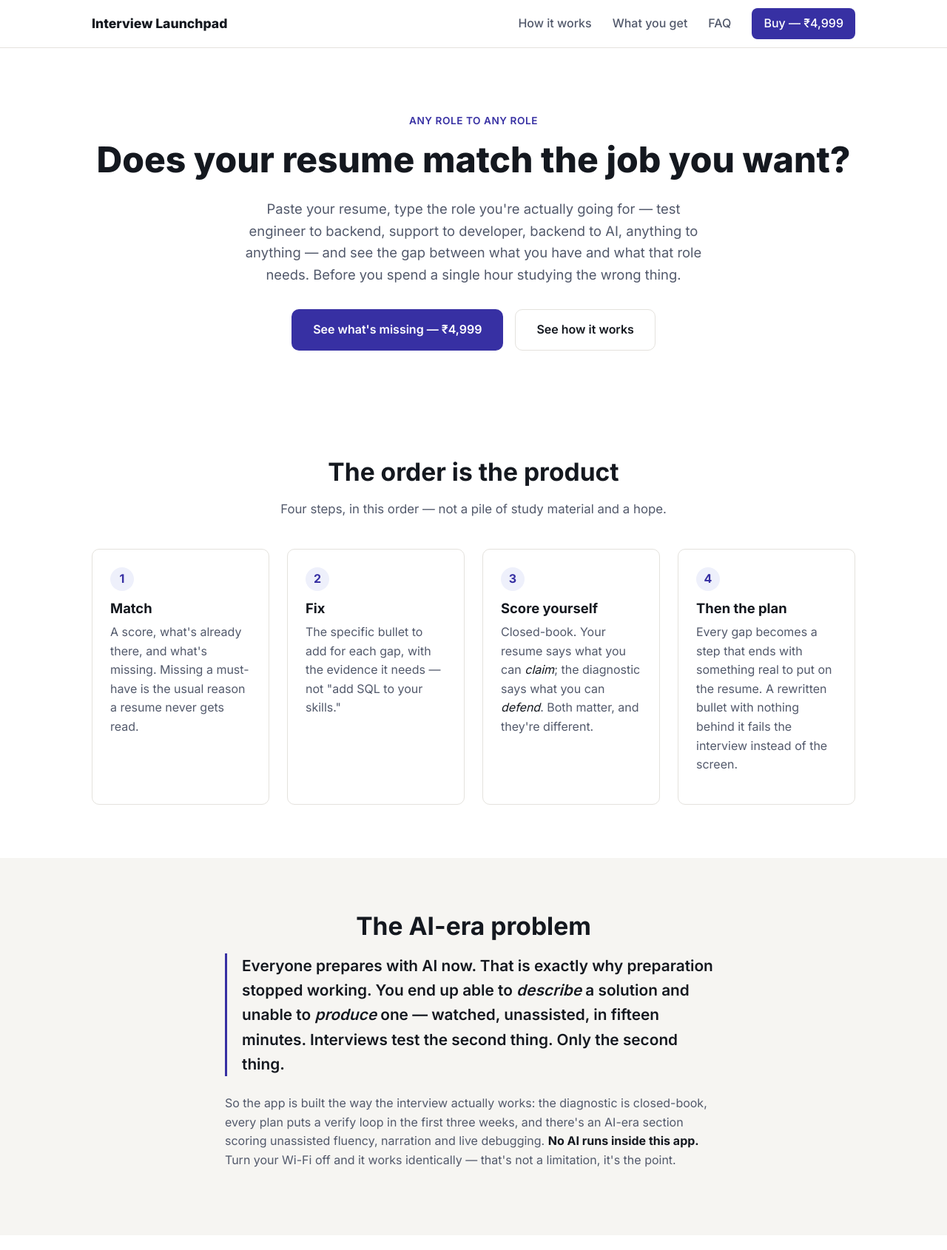
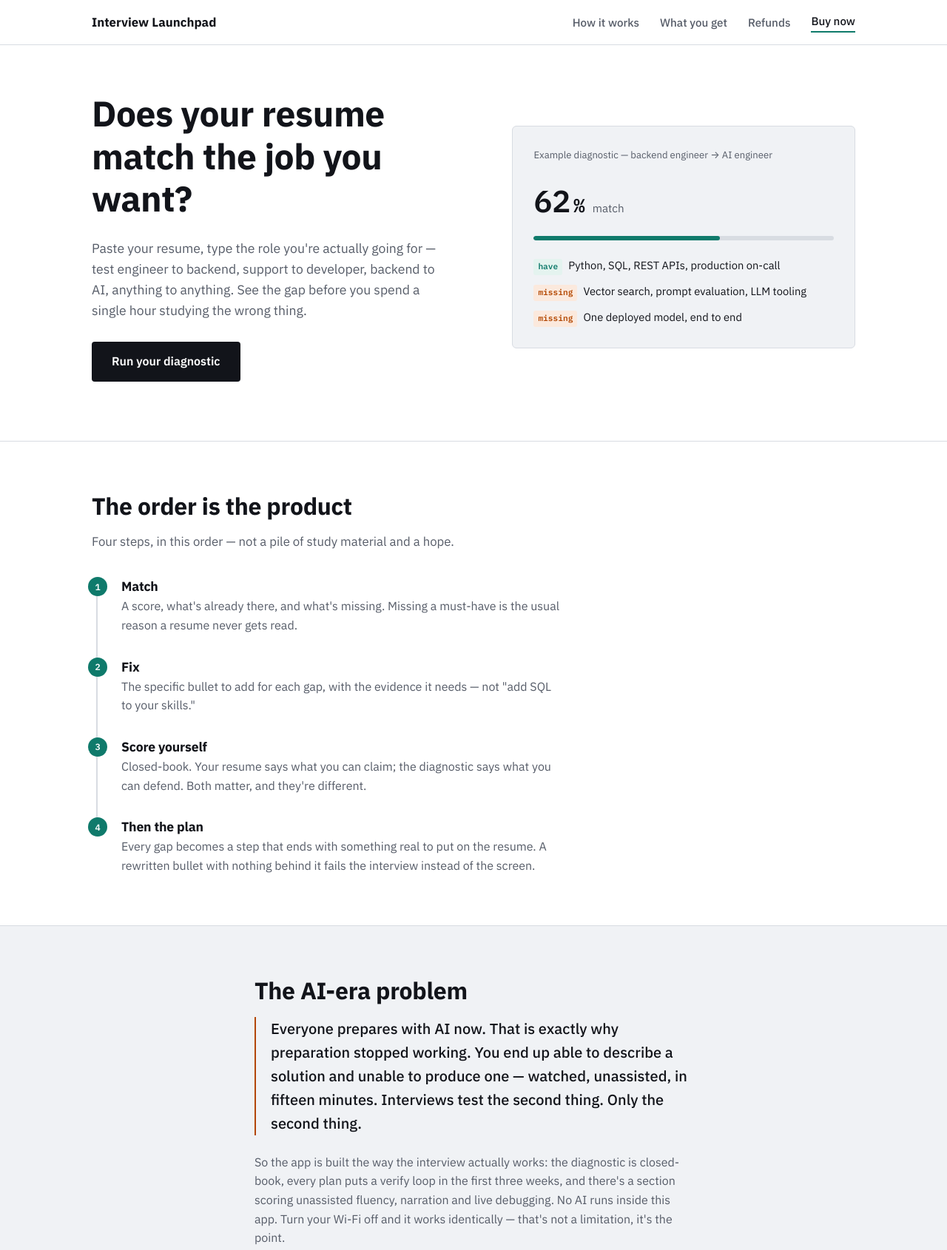
Before and after one commit to siddharth-sharma-dev668/practice-2026, a website: page website/index.html in a window 1280 px wide. Shown: the top 1690 px of the page at 74% size. Drawn offline with Linux system fonts and the light colour scheme.

Commit message:
Redesign sales page: diagnostic-readout hero, ledger steps, spec-sheet layout
Replaces generic SaaS-template visual language (tracked-out caps eyebrow,
uniform rounded card grids, fade-up-on-scroll per section, em-dash button
labels, middle-dot footer links) with a design grounded in the product's
own mechanic: an example match-score readout in the hero, a connected
ledger for the four ordered steps, and a spec-sheet definition list for
what's included. IBM Plex Sans/Mono, teal/rust signal-vs-gap color system.

```diff
--- a/website/index.html
+++ b/website/index.html
@@ -7,7 +7,7 @@
 <meta name="description" content="Paste your resume, type the role you want, and see the gap between them before you study a single hour. Any role to any role — ₹4,999.">
 <link rel="preconnect" href="https://fonts.googleapis.com">
 <link rel="preconnect" href="https://fonts.gstatic.com" crossorigin>
-<link href="https://fonts.googleapis.com/css2?family=Inter:wght@400;500;600;700;800&display=swap" rel="stylesheet">
+<link href="https://fonts.googleapis.com/css2?family=IBM+Plex+Sans:wght@400;500;600;700&family=IBM+Plex+Mono:wght@500;600&display=swap" rel="stylesheet">
 <link rel="stylesheet" href="style.css">
 </head>
 <body>
@@ -21,8 +21,8 @@
     <nav id="site-nav" class="site-nav">
       <a href="#how">How it works</a>
       <a href="#included">What you get</a>
-      <a href="#faq">FAQ</a>
-      <a href="#buy" class="nav-cta">Buy — ₹4,999</a>
+      <a href="#faq">Refunds</a>
+      <a href="#buy" class="nav-cta">Buy now</a>
     </nav>
   </div>
 </header>
@@ -30,105 +30,116 @@
 <main id="top">
 
   <section class="hero">
-    <div class="wrap">
-      <p class="eyebrow">Any role to any role</p>
-      <h1>Does your resume match the job you want?</h1>
-      <p class="hero-sub">Paste your resume, type the role you're actually going for — test engineer to backend, support to developer, backend to AI, anything to anything — and see the gap between what you have and what that role needs. Before you spend a single hour studying the wrong thing.</p>
-      <div class="hero-actions">
-        <a href="#buy" class="btn btn-primary">See what's missing — ₹4,999</a>
-        <a href="#how" class="btn btn-ghost">See how it works</a>
+    <div class="wrap hero-grid">
+      <div class="hero-copy">
+        <h1>Does your resume match the job you want?</h1>
+        <p class="hero-sub">Paste your resume, type the role you're actually going for — test engineer to backend, support to developer, backend to AI, anything to anything. See the gap before you spend a single hour studying the wrong thing.</p>
+        <a href="#buy" class="btn btn-primary">Run your diagnostic</a>
+      </div>
+      <div class="hero-readout" aria-label="Example diagnostic result">
+        <p class="readout-label">Example diagnostic — backend engineer → AI engineer</p>
+        <div class="readout-score">
+          <span class="readout-num" id="readout-num">0</span><span class="readout-pct">%</span>
+          <span class="readout-caption">match</span>
+        </div>
+        <div class="readout-bar"><div class="readout-fill" id="readout-fill"></div></div>
+        <ul class="readout-list">
+          <li><span class="tag tag-have">have</span> Python, SQL, REST APIs, production on-call</li>
+          <li><span class="tag tag-gap">missing</span> Vector search, prompt evaluation, LLM tooling</li>
+          <li><span class="tag tag-gap">missing</span> One deployed model, end to end</li>
+        </ul>
       </div>
     </div>
   </section>
 
-  <section id="how" class="section" data-reveal>
+  <section id="how" class="section">
     <div class="wrap">
       <h2>The order is the product</h2>
       <p class="section-lede">Four steps, in this order — not a pile of study material and a hope.</p>
-      <div class="step-grid">
-        <div class="step-card">
-          <span class="step-num">1</span>
+      <ol class="ledger">
+        <li>
           <h3>Match</h3>
           <p>A score, what's already there, and what's missing. Missing a must-have is the usual reason a resume never gets read.</p>
-        </div>
-        <div class="step-card">
-          <span class="step-num">2</span>
+        </li>
+        <li>
           <h3>Fix</h3>
           <p>The specific bullet to add for each gap, with the evidence it needs — not "add SQL to your skills."</p>
-        </div>
-        <div class="step-card">
-          <span class="step-num">3</span>
+        </li>
+        <li>
           <h3>Score yourself</h3>
-          <p>Closed-book. Your resume says what you can <em>claim</em>; the diagnostic says what you can <em>defend</em>. Both matter, and they're different.</p>
-        </div>
-        <div class="step-card">
-          <span class="step-num">4</span>
+          <p>Closed-book. Your resume says what you can claim; the diagnostic says what you can defend. Both matter, and they're different.</p>
+        </li>
+        <li>
           <h3>Then the plan</h3>
           <p>Every gap becomes a step that ends with something real to put on the resume. A rewritten bullet with nothing behind it fails the interview instead of the screen.</p>
-        </div>
-      </div>
+        </li>
+      </ol>
     </div>
   </section>
 
-  <section class="section section-alt" data-reveal>
+  <section class="section section-panel">
     <div class="wrap wrap-narrow">
       <h2>The AI-era problem</h2>
       <blockquote class="pull-quote">
-        Everyone prepares with AI now. That is exactly why preparation stopped working. You end up able to <em>describe</em> a solution and unable to <em>produce</em> one — watched, unassisted, in fifteen minutes. Interviews test the second thing. Only the second thing.
+        Everyone prepares with AI now. That is exactly why preparation stopped working. You end up able to describe a solution and unable to produce one — watched, unassisted, in fifteen minutes. Interviews test the second thing. Only the second thing.
       </blockquote>
-      <p>So the app is built the way the interview actually works: the diagnostic is closed-book, every plan puts a verify loop in the first three weeks, and there's an AI-era section scoring unassisted fluency, narration and live debugging. <strong>No AI runs inside this app.</strong> Turn your Wi-Fi off and it works identically — that's not a limitation, it's the point.</p>
+      <p>So the app is built the way the interview actually works: the diagnostic is closed-book, every plan puts a verify loop in the first three weeks, and there's a section scoring unassisted fluency, narration and live debugging. No AI runs inside this app. Turn your Wi-Fi off and it works identically — that's not a limitation, it's the point.</p>
     </div>
   </section>
 
-  <section id="included" class="section" data-reveal>
-    <div class="wrap">
+  <section id="included" class="section">
+    <div class="wrap wrap-narrow">
       <h2>What ₹4,999 gets you</h2>
       <p class="section-lede">Not a file. A continuous system.</p>
-      <div class="included-grid">
-        <div class="included-item">
-          <h3>The app</h3>
-          <p>Diagnostic, adaptive plan, progress tracking. Yours forever — no subscription, no login.</p>
+      <dl class="spec-list">
+        <div class="spec-row">
+          <dt>The app</dt>
+          <dd>Diagnostic, adaptive plan, progress tracking. Yours forever — no subscription, no login.</dd>
         </div>
-        <div class="included-item">
-          <h3>One live 45-minute debrief</h3>
-          <p>Reply to your receipt to book it. Two slots a week, so book early — redeem within 90 days.</p>
+        <div class="spec-row">
+          <dt>One live debrief</dt>
+          <dd>45 minutes. Reply to your receipt to book it. Two slots a week, so book early — redeem within 90 days.</dd>
         </div>
-        <div class="included-item">
-          <h3>12 months of updates</h3>
-          <p>New question packs and topics, emailed as they ship.</p>
+        <div class="spec-row">
+          <dt>12 months of updates</dt>
+          <dd>New question packs and topics, emailed as they ship.</dd>
         </div>
-        <div class="included-item">
-          <h3>Quarterly re-diagnostic</h3>
-          <p>A fresh pack every ~3 months. Retake it, compare with your first score, see what actually moved.</p>
+        <div class="spec-row">
+          <dt>Quarterly re-diagnostic</dt>
+          <dd>A fresh pack every ~3 months. Retake it, compare with your first score, see what actually moved.</dd>
         </div>
-      </div>
-      <p class="price-note">₹4,999 <span class="price-alt">(~$59)</span> — one-time, not a subscription.</p>
+      </dl>
+      <p class="price-note"><span class="mono">₹4,999</span> <span class="price-alt">(~$59)</span> — one-time, not a subscription.</p>
     </div>
   </section>
 
-  <section id="buy" class="section section-alt" data-reveal>
+  <section id="buy" class="section section-panel">
     <div class="wrap wrap-narrow">
       <h2>Get your diagnostic</h2>
-      <p class="section-lede">Fill this in, pay, and your download link + booking instructions land in your inbox.</p>
+      <p class="section-lede">Fill this in, pay, and your download link and booking instructions land in your inbox.</p>
       <form id="buy-form" novalidate>
-        <label for="buy-name">Name</label>
-        <input type="text" id="buy-name" name="name" required autocomplete="name">
-        <label for="buy-email">Email</label>
-        <input type="email" id="buy-email" name="email" required autocomplete="email">
+        <div class="field">
+          <label for="buy-name">Name</label>
+          <input type="text" id="buy-name" name="name" required autocomplete="name">
+        </div>
+        <div class="field">
+          <label for="buy-email">Email</label>
+          <input type="email" id="buy-email" name="email" required autocomplete="email">
+        </div>
         <button type="submit" id="buy-submit" class="btn btn-primary btn-block">Buy for ₹4,999</button>
         <p id="buy-status" class="buy-status" role="status" aria-live="polite"></p>
       </form>
     </div>
   </section>
 
-  <section class="section" data-reveal>
+  <section class="section">
     <div class="wrap wrap-narrow">
       <h2>Your resume never leaves your device</h2>
-      <p>There's no server, no account, no telemetry, and nothing is uploaded. You don't have to take that on faith: <strong>turn off your Wi-Fi and use the whole thing</strong> — it works identically. That's the proof.</p>
+      <p>There's no server, no account, no telemetry, and nothing is uploaded. You don't have to take that on faith: turn off your Wi-Fi and use the whole thing — it works identically. That's the proof.</p>
     </div>
   </section>
 
-  <section id="faq" class="section section-alt" data-reveal>
+  <section id="faq" class="section section-panel">
     <div class="wrap wrap-narrow">
       <h2>Refunds</h2>
       <blockquote class="pull-quote pull-quote-small">
@@ -142,11 +153,11 @@
 <footer class="site-footer">
   <div class="wrap footer-inner">
     <p>Questions or refunds: <a href="mailto:launchpadinterview@gmail.com">launchpadinterview@gmail.com</a></p>
-    <p class="footer-links">
-      <a href="legal/LICENSE.txt">Licence</a> ·
-      <a href="legal/DISCLAIMER.md">Disclaimer</a> ·
-      <a href="legal/REFUND_POLICY.md">Refund policy</a>
-    </p>
+    <ul class="footer-links">
+      <li><a href="legal/LICENSE.txt">Licence</a></li>
+      <li><a href="legal/DISCLAIMER.md">Disclaimer</a></li>
+      <li><a href="legal/REFUND_POLICY.md">Refund policy</a></li>
+    </ul>
     <p class="footer-copy">© 2026 Interview Launchpad</p>
   </div>
 </footer>
--- a/website/script.js
+++ b/website/script.js
@@ -15,23 +15,29 @@
     });
   });
 
-  // Scroll-reveal
-  var revealTargets = document.querySelectorAll("[data-reveal]");
-  if ("IntersectionObserver" in window) {
-    var observer = new IntersectionObserver(
-      function (entries) {
-        entries.forEach(function (entry) {
-          if (entry.isIntersecting) {
-            entry.target.classList.add("is-visible");
-            observer.unobserve(entry.target);
-          }
-        });
-      },
-      { threshold: 0.12 }
-    );
-    revealTargets.forEach(function (el) { observer.observe(el); });
-  } else {
-    revealTargets.forEach(function (el) { el.classList.add("is-visible"); });
+  // Hero diagnostic readout: one deliberate on-load moment, not a scroll effect.
+  var readoutNum = document.getElementById("readout-num");
+  var readoutFill = document.getElementById("readout-fill");
+  var targetScore = 62;
+  var reduceMotion = window.matchMedia("(prefers-reduced-motion: reduce)").matches;
+  if (readoutNum && readoutFill) {
+    if (reduceMotion) {
+      readoutNum.textContent = String(targetScore);
+      readoutFill.style.width = targetScore + "%";
+    } else {
+      requestAnimationFrame(function () {
+        readoutFill.style.width = targetScore + "%";
+      });
+      var start = null;
+      var duration = 900;
+      function tick(ts) {
+        if (start === null) start = ts;
+        var progress = Math.min((ts - start) / duration, 1);
+        readoutNum.textContent = String(Math.round(progress * targetScore));
+        if (progress < 1) requestAnimationFrame(tick);
+      }
+      requestAnimationFrame(tick);
+    }
   }
 
   // Buy flow
--- a/website/style.css
+++ b/website/style.css
@@ -1,145 +1,187 @@
 :root {
-  --bg: #ffffff;
-  --bg-alt: #f6f5f2;
-  --ink: #14181f;
-  --ink-soft: #52596b;
-  --accent: #3730a3;
-  --accent-tint: #eef0fb;
-  --border: #e4e2dd;
-  --success: #15803d;
-  --success-bg: #ecfdf3;
+  --paper: #ffffff;
+  --panel: #f0f2f5;
+  --ink: #12141a;
+  --ink-mute: #565c68;
+  --line: #d8dce2;
+  --signal: #0f7a6b;
+  --signal-soft: #e4f3ef;
+  --gap: #b34700;
+  --gap-soft: #fbe9dd;
   --error: #b91c1c;
-  --error-bg: #fef2f2;
-  --radius: 10px;
   --wrap: 1080px;
+  --sans: 'IBM Plex Sans', system-ui, -apple-system, Segoe UI, sans-serif;
+  --mono: 'IBM Plex Mono', 'SF Mono', Consolas, monospace;
 }
 
 * { box-sizing: border-box; }
-html { scroll-behavior: smooth; }
 body {
   margin: 0;
-  font-family: 'Inter', system-ui, -apple-system, Segoe UI, sans-serif;
+  font-family: var(--sans);
   color: var(--ink);
-  background: var(--bg);
+  background: var(--paper);
   line-height: 1.6;
   -webkit-font-smoothing: antialiased;
 }
-h1, h2, h3 { font-weight: 700; line-height: 1.2; margin: 0 0 0.5em; }
-h1 { font-size: clamp(2rem, 5vw, 3rem); font-weight: 800; }
-h2 { font-size: clamp(1.5rem, 3.5vw, 2.1rem); }
-h3 { font-size: 1.15rem; }
-p { margin: 0 0 1em; color: var(--ink-soft); }
-a { color: var(--accent); text-decoration: none; }
-strong, em { color: var(--ink); }
+h1, h2, h3 { font-family: var(--sans); font-weight: 700; line-height: 1.2; margin: 0 0 0.5em; letter-spacing: -0.01em; }
+h1 { font-size: clamp(2.1rem, 4.6vw, 3rem); }
+h2 { font-size: clamp(1.5rem, 3.2vw, 2rem); }
+h3 { font-size: 1.1rem; }
+p { margin: 0 0 1em; color: var(--ink-mute); max-width: 62ch; }
+a { color: var(--signal); text-decoration: none; }
+a:hover { text-decoration: underline; }
+strong { color: var(--ink); }
+.mono { font-family: var(--mono); font-variant-numeric: tabular-nums; }
+
+:focus-visible { outline: 2px solid var(--signal); outline-offset: 2px; }
 
 .wrap { max-width: var(--wrap); margin: 0 auto; padding: 0 24px; }
-.wrap-narrow { max-width: 720px; }
+.wrap-narrow { max-width: 640px; }
 
 .btn {
   display: inline-block;
-  padding: 14px 28px;
-  border-radius: var(--radius);
+  padding: 13px 26px;
+  font-family: var(--sans);
   font-weight: 600;
   font-size: 1rem;
   border: 1px solid transparent;
+  border-radius: 4px;
   cursor: pointer;
-  transition: transform 0.15s ease, box-shadow 0.15s ease;
 }
-.btn-primary { background: var(--accent); color: #fff; }
-.btn-primary:hover { box-shadow: 0 6px 16px rgba(55, 48, 163, 0.25); transform: translateY(-1px); }
-.btn-primary:disabled { opacity: 0.6; cursor: not-allowed; transform: none; box-shadow: none; }
-.btn-ghost { background: transparent; color: var(--ink); border-color: var(--border); }
-.btn-ghost:hover { border-color: var(--accent); color: var(--accent); }
+.btn-primary { background: var(--ink); color: #fff; }
+.btn-primary:hover { background: var(--signal); text-decoration: none; }
+.btn-primary:disabled { opacity: 0.55; cursor: not-allowed; }
 .btn-block { display: block; width: 100%; text-align: center; }
 
 /* Header */
 .site-header {
   position: sticky; top: 0; z-index: 20;
-  background: #ffffff;
-  border-bottom: 1px solid var(--border);
+  background: var(--paper);
+  border-bottom: 1px solid var(--line);
 }
-.header-inner { display: flex; align-items: center; justify-content: space-between; height: 64px; }
-.wordmark { font-weight: 800; font-size: 1.1rem; color: var(--ink); }
+.header-inner { display: flex; align-items: center; justify-content: space-between; height: 60px; }
+.wordmark { font-weight: 700; font-size: 1.05rem; color: var(--ink); }
 .site-nav { display: flex; align-items: center; gap: 28px; }
-.site-nav a { color: var(--ink-soft); font-weight: 500; }
-.site-nav a:hover { color: var(--accent); }
-.nav-cta { background: var(--accent); color: #fff !important; padding: 8px 16px; border-radius: 8px; }
+.site-nav a { color: var(--ink-mute); font-weight: 500; font-size: 0.95rem; }
+.site-nav a:hover { color: var(--ink); text-decoration: none; }
+.nav-cta { color: var(--ink) !important; font-weight: 600; border-bottom: 2px solid var(--signal); padding-bottom: 2px; }
 .nav-toggle { display: none; flex-direction: column; gap: 4px; background: none; border: none; cursor: pointer; padding: 8px; }
-.nav-toggle span { width: 22px; height: 2px; background: var(--ink); display: block; }
+.nav-toggle span { width: 20px; height: 2px; background: var(--ink); display: block; }
 
 /* Hero */
-.hero { padding: 88px 0 72px; text-align: center; }
-.eyebrow { color: var(--accent); font-weight: 600; letter-spacing: 0.04em; text-transform: uppercase; font-size: 0.85rem; margin-bottom: 12px; }
-.hero-sub { font-size: 1.15rem; max-width: 640px; margin: 0 auto 32px; }
-.hero-actions { display: flex; gap: 16px; justify-content: center; flex-wrap: wrap; }
+.hero { padding: 64px 0 80px; }
+.hero-grid { display: grid; grid-template-columns: 1.05fr 0.95fr; gap: 56px; align-items: center; }
+.hero-sub { font-size: 1.1rem; max-width: 46ch; margin-bottom: 28px; }
+
+.hero-readout {
+  background: var(--panel);
+  border: 1px solid var(--line);
+  border-radius: 6px;
+  padding: 28px;
+}
+.readout-label { font-size: 0.82rem; color: var(--ink-mute); margin-bottom: 18px; }
+.readout-score { display: flex; align-items: baseline; gap: 4px; margin-bottom: 14px; }
+.readout-num, .readout-pct { font-family: var(--mono); font-weight: 600; font-size: 2.6rem; color: var(--ink); }
+.readout-pct { font-size: 1.6rem; }
+.readout-caption { font-size: 0.95rem; color: var(--ink-mute); margin-left: 6px; }
+.readout-bar { height: 6px; background: var(--line); border-radius: 3px; overflow: hidden; margin-bottom: 22px; }
+.readout-fill { height: 100%; width: 0%; background: var(--signal); border-radius: 3px; transition: width 1.1s cubic-bezier(0.16, 1, 0.3, 1); }
+.readout-list { list-style: none; margin: 0; padding: 0; display: flex; flex-direction: column; gap: 10px; }
+.readout-list li { font-size: 0.92rem; color: var(--ink); display: flex; align-items: baseline; gap: 8px; }
+.tag {
+  font-family: var(--mono); font-size: 0.7rem; font-weight: 600;
+  padding: 2px 6px; border-radius: 3px; flex-shrink: 0;
+}
+.tag-have { background: var(--signal-soft); color: var(--signal); }
+.tag-gap { background: var(--gap-soft); color: var(--gap); }
 
 /* Sections */
-.section { padding: 72px 0; opacity: 0; transform: translateY(16px); transition: opacity 0.5s ease, transform 0.5s ease; }
-.section.is-visible { opacity: 1; transform: translateY(0); }
-.section-alt { background: var(--bg-alt); }
-.section-lede { font-size: 1.05rem; margin-bottom: 40px; }
-.section h2 { text-align: center; }
-.section > .wrap > .section-lede { text-align: center; }
+.section { padding: 68px 0; border-top: 1px solid var(--line); }
+.section-panel { background: var(--panel); }
+.section-lede { font-size: 1.05rem; margin-bottom: 36px; }
 
-.step-grid, .included-grid {
-  display: grid;
-  grid-template-columns: repeat(auto-fit, minmax(220px, 1fr));
-  gap: 24px;
+/* Ledger (the four steps) */
+.ledger { list-style: none; margin: 0; padding: 0; max-width: 640px; }
+.ledger li {
+  position: relative;
+  padding: 0 0 32px 32px;
+  border-left: 2px solid var(--line);
+  margin-left: 6px;
 }
-.step-card, .included-item {
-  background: var(--bg);
-  border: 1px solid var(--border);
-  border-radius: var(--radius);
-  padding: 24px;
+.ledger li:last-child { padding-bottom: 0; border-left-color: transparent; }
+.ledger li::before {
+  content: counter(step);
+  counter-increment: step;
+  position: absolute; left: 0; top: -2px;
+  transform: translateX(-50%);
+  width: 26px; height: 26px; border-radius: 50%;
+  background: var(--signal);
+  color: #fff;
+  font-family: var(--mono); font-size: 0.75rem; font-weight: 600;
+  display: flex; align-items: center; justify-content: center;
 }
-.step-num {
-  display: inline-flex; align-items: center; justify-content: center;
-  width: 32px; height: 32px; border-radius: 50%;
-  background: var(--accent-tint); color: var(--accent);
-  font-weight: 700; margin-bottom: 12px;
-}
-.included-item { background: var(--bg-alt); border-color: var(--border); }
-.section-alt .included-item { background: #fff; }
+.ledger { counter-reset: step; }
+.ledger h3 { margin-bottom: 4px; }
+.ledger p { margin-bottom: 0; }
 
-.price-note { text-align: center; font-size: 1.5rem; font-weight: 700; color: var(--ink); margin-top: 40px; }
-.price-alt { font-size: 1rem; font-weight: 500; color: var(--ink-soft); }
+/* Spec list (what you get) */
+.spec-list { margin: 0 0 32px; }
+.spec-row { display: grid; grid-template-columns: 160px 1fr; gap: 20px; padding: 18px 0; border-top: 1px solid var(--line); }
+.spec-row:first-child { border-top: none; }
+.spec-row dt { font-weight: 600; color: var(--ink); }
+.spec-row dd { margin: 0; color: var(--ink-mute); }
+.price-note { font-size: 1.3rem; font-weight: 600; color: var(--ink); }
+.price-note .mono { font-size: 1.4rem; }
+.price-alt { font-size: 0.95rem; font-weight: 400; color: var(--ink-mute); }
 
 .pull-quote {
-  font-size: 1.3rem; font-weight: 600; color: var(--ink);
-  border-left: 3px solid var(--accent);
+  font-size: 1.25rem; font-weight: 500; color: var(--ink);
+  border-left: 2px solid var(--gap);
   padding-left: 20px; margin: 0 0 24px;
+  max-width: 56ch;
 }
-.pull-quote-small { font-size: 1.1rem; font-weight: 500; }
+.pull-quote-small { font-size: 1.1rem; }
 
 /* Buy form */
-#buy-form { display: flex; flex-direction: column; gap: 14px; max-width: 420px; margin: 0 auto; }
-#buy-form label { font-weight: 600; font-size: 0.9rem; }
-#buy-form input {
-  padding: 12px 14px; border: 1px solid var(--border); border-radius: 8px;
-  font-size: 1rem; font-family: inherit;
+#buy-form { max-width: 420px; }
+.field { margin-bottom: 18px; }
+.field label { display: block; font-weight: 600; font-size: 0.85rem; margin-bottom: 6px; }
+.field input {
+  width: 100%; padding: 10px 2px; border: none; border-bottom: 1px solid var(--line);
+  border-radius: 0; background: transparent;
+  font-size: 1rem; font-family: inherit; color: var(--ink);
 }
-#buy-form input:focus { outline: 2px solid var(--accent); outline-offset: 1px; }
-.buy-status { min-height: 1.4em; font-weight: 600; text-align: center; margin: 4px 0 0; }
-.buy-status.pending { color: var(--ink-soft); }
-.buy-status.success { color: var(--success); }
+.field input:focus { border-bottom-color: var(--signal); outline: none; }
+.buy-status { min-height: 1.4em; font-weight: 500; margin: 14px 0 0; }
+.buy-status.pending { color: var(--ink-mute); }
+.buy-status.success { color: var(--signal); }
 .buy-status.error { color: var(--error); }
 
 /* Footer */
-.site-footer { border-top: 1px solid var(--border); padding: 40px 0; background: var(--bg-alt); }
-.footer-inner { text-align: center; }
-.footer-links { display: flex; gap: 8px; justify-content: center; flex-wrap: wrap; color: var(--ink-soft); }
-.footer-copy { color: var(--ink-soft); font-size: 0.85rem; margin: 0; }
+.site-footer { border-top: 1px solid var(--line); padding: 36px 0; }
+.footer-links { list-style: none; display: flex; gap: 24px; padding: 0; margin: 10px 0; }
+.footer-copy { color: var(--ink-mute); font-size: 0.85rem; margin: 0; }
 
-@media (max-width: 720px) {
+@media (max-width: 780px) {
+  .hero-grid { grid-template-columns: 1fr; gap: 36px; }
+}
+
+@media (max-width: 680px) {
   .nav-toggle { display: flex; }
   .site-nav {
-    position: absolute; top: 64px; left: 0; right: 0;
-    background: #fff; border-bottom: 1px solid var(--border);
+    position: absolute; top: 60px; left: 0; right: 0;
+    background: var(--paper); border-bottom: 1px solid var(--line);
     flex-direction: column; align-items: flex-start; gap: 0;
     padding: 8px 24px 16px; display: none;
   }
   .site-nav.is-open { display: flex; }
   .site-nav a { padding: 10px 0; width: 100%; }
-  .hero { padding: 56px 0 48px; }
+  .hero { padding: 40px 0 56px; }
   .section { padding: 48px 0; }
+  .spec-row { grid-template-columns: 1fr; gap: 4px; }
+  .footer-links { flex-wrap: wrap; gap: 16px; }
 }
+
+@media (prefers-reduced-motion: reduce) {
+  .readout-fill { transition: none; }
+}
```
